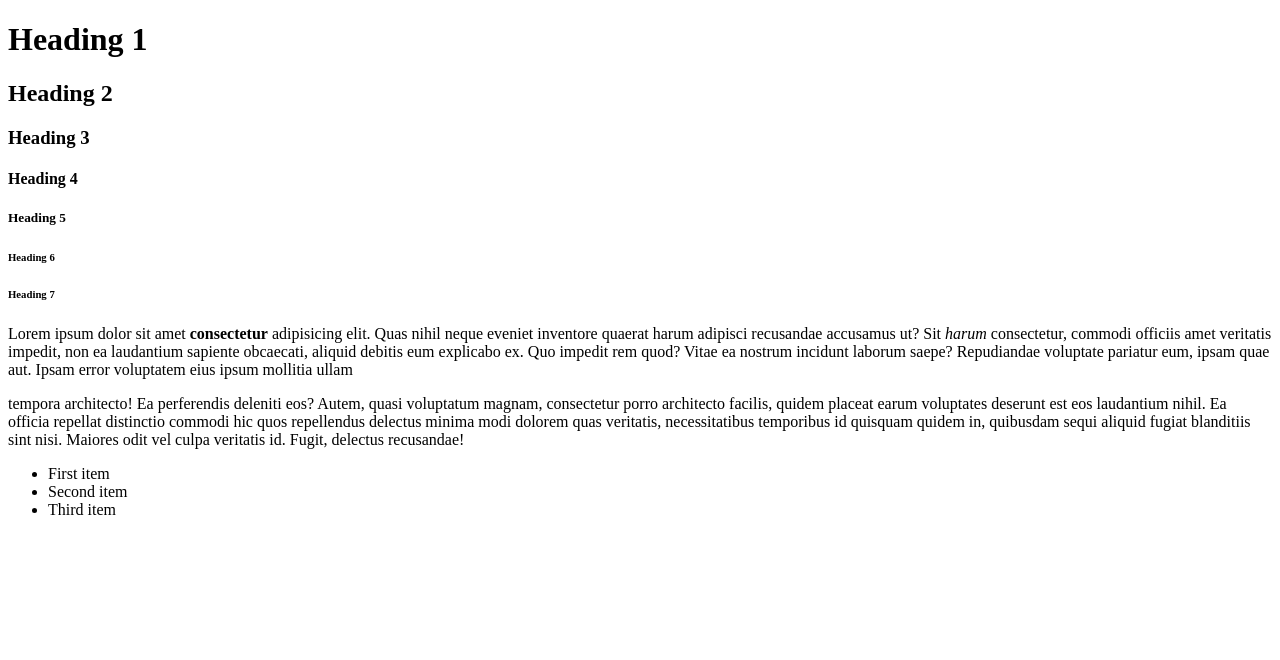
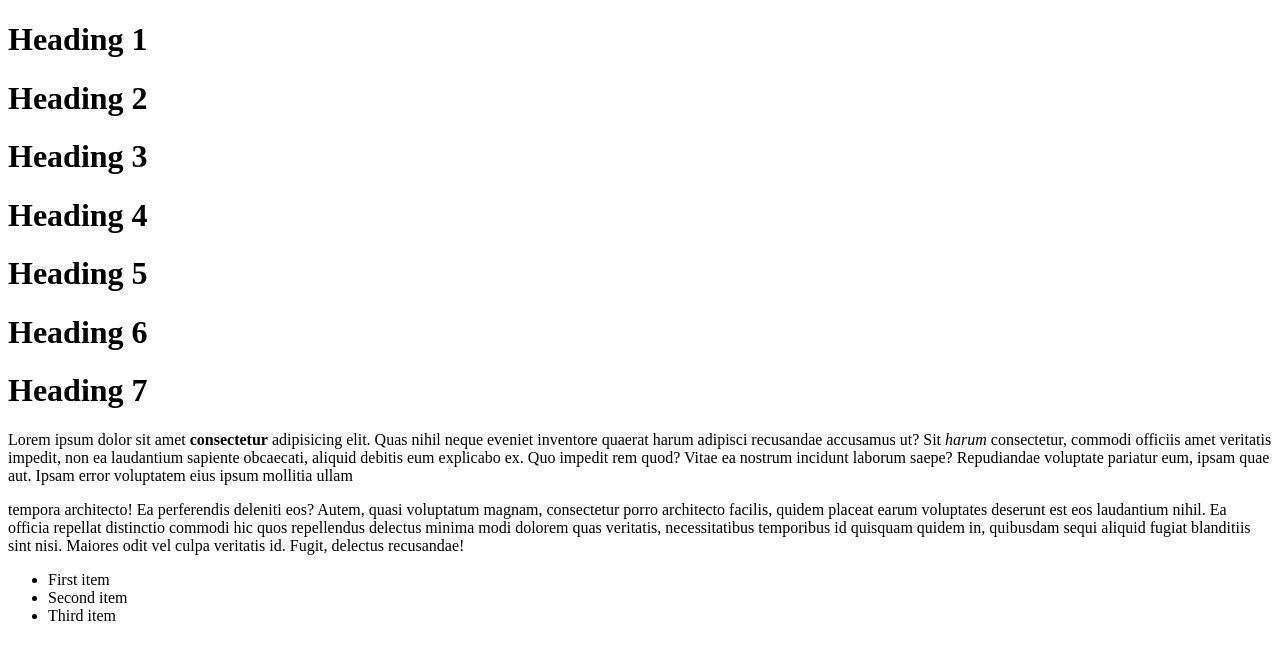
Before and after one commit to ValentinoRyo10/cloud-computing-19122024, a plain HTML site: page index.html in a window 1280 px wide. Drawn offline with Linux system fonts and the light colour scheme.

Commit message:
Update index.html

```diff
--- a/index.html
+++ b/index.html
@@ -7,12 +7,12 @@
   </head>
   <body>
     <h1>Heading 1</h1>
-    <h2>Heading 2</h1>
-    <h3>Heading 3</h1>
-    <h4>Heading 4</h1>
-    <h5>Heading 5</h1>
-    <h6>Heading 6</h1>
-    <h6>Heading 7</h1>
+    <h1>Heading 2</h1>
+    <h1>Heading 3</h1>
+    <h1>Heading 4</h1>
+    <h1>Heading 5</h1>
+    <h1>Heading 6</h1>
+    <h1>Heading 7</h1>
     <p>
       Lorem ipsum dolor sit amet <b>consectetur</b> adipisicing elit. Quas nihil neque eveniet inventore quaerat harum adipisci
       recusandae accusamus ut? Sit <em>harum</em> consectetur, commodi officiis amet veritatis impedit, non ea laudantium
```
